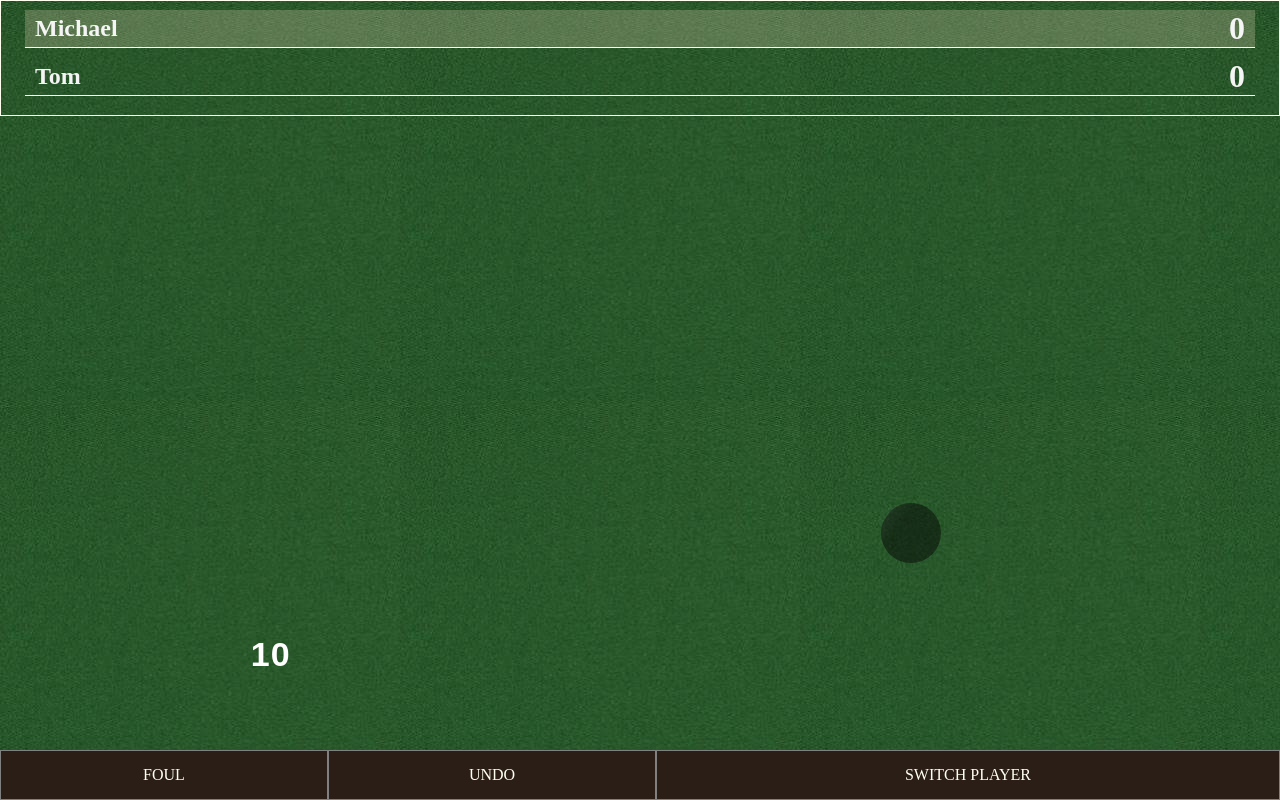
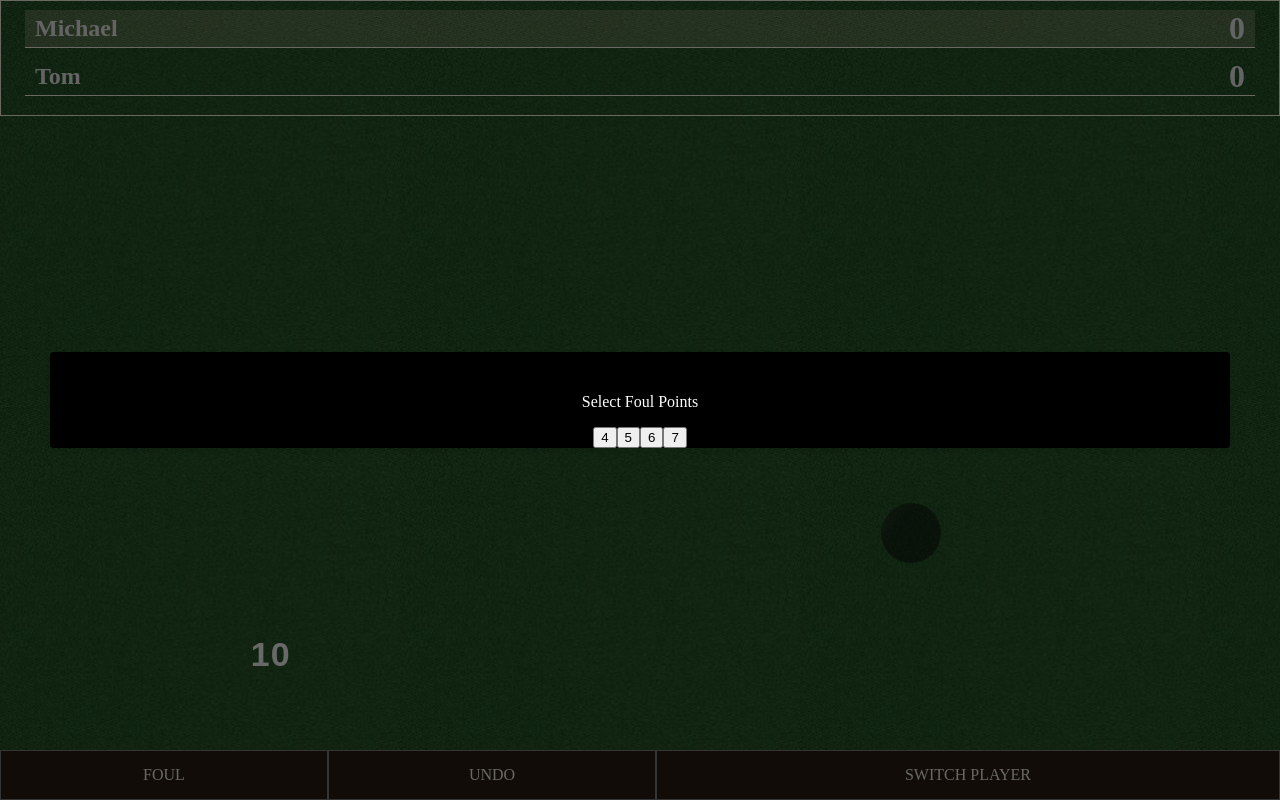
Before and after one commit to mtimbs/snooker-scoreboard, a Vue app: page / in a window 1280 px wide. Built offline with nearby package versions, Linux system fonts and the light colour scheme.

Commit message:
started foul modal

```diff
--- a/src/App.vue
+++ b/src/App.vue
@@ -1,5 +1,6 @@
 <template>
   <div id="app">
+    <foul-modal :displayModal="true"/>
     <main class="felt noselect">
       <div class="player-wrapper">
         <div class="player-container">
@@ -96,7 +97,7 @@
       </div>
       <div class="action-buttons">
         <div class="buttons">
-          <a class="pointer btn btn-foul">FOUL</a>
+          <a @click="showFoulModal = true" class="pointer btn btn-foul">FOUL</a>
           <a @click="undo" class="pointer btn btn-undo">UNDO</a>
           <a @click="switchPlayer" class="pointer btn btn-switch">SWITCH PLAYER</a>
         </div>
@@ -113,6 +114,7 @@ import BrownBall from './components/svg/BrownBall';
 import BlueBall from './components/svg/BlueBall';
 import PinkBall from './components/svg/PinkBall';
 import BlackBall from './components/svg/BlackBall';
+import FoulModal from './components/modals/FoulModal';
 
 export default {
   name: 'app',
@@ -124,6 +126,7 @@ export default {
     BlueBall,
     PinkBall,
     BlackBall,
+    FoulModal,
   },
   data() {
     return {
@@ -239,6 +242,11 @@ export default {
         colour,
         points: this.getPointsByColour(colour),
       };
+    },
+    foul(points) {
+      if (this.playerOne.hasTurn) this.playerOne.shotHistory.push(this.newBall(`foul${points}`));
+      if (this.playerTwo.hasTurn) this.playeTwo.shotHistory.push(this.newBall(`foul${points}`));
+      this.switchPlayer();
     },
     undo() {
       let last = {};
--- /dev/null
+++ b/src/components/modals/FoulModal.vue
@@ -0,0 +1,64 @@
+<template>
+    <div v-show="displayModal"
+         @click.self="dismissModal"
+         class="modal-outer">
+        <div class="modal-inner">
+            <div class="border-2 border-brand-light p-1 border-dashed">
+                <div class="text-white bg-brand rounded-lg">
+                    <p class="px-6 py-6">Select Foul Points</p>
+                </div>
+                <div>
+                  <button>4</button>
+                  <button>5</button>
+                  <button>6</button>
+                  <button>7</button>
+                </div>
+            </div>
+        </div>
+    </div>
+</template>
+
+<style>
+.modal-outer {
+  position: absolute;
+  top: 0;
+  right: 0;
+  bottom: 0;
+  left: 0;
+  display: flex;
+  align-items: center;
+  justify-content: center;
+  width: 100%;
+  z-index: 50;
+  background: #00000096;
+}
+
+.modal-inner {
+  background-color: black;
+  border-radius: .25rem;
+  box-shadow: 0 2px 4px 0 rgba(0,0,0,0.10);
+  padding-top: 25px;
+  margin: 50px;
+  width: 100%;
+  text-align: center;
+  color: white;
+}
+</style>
+
+
+<script>
+export default {
+  name: 'FoulModal',
+  props: {
+    displayModal: {
+      type: Boolean,
+      required: true,
+    },
+  },
+  data() {
+    return {
+      foo: 'bar',
+    };
+  },
+};
+</script>
```
